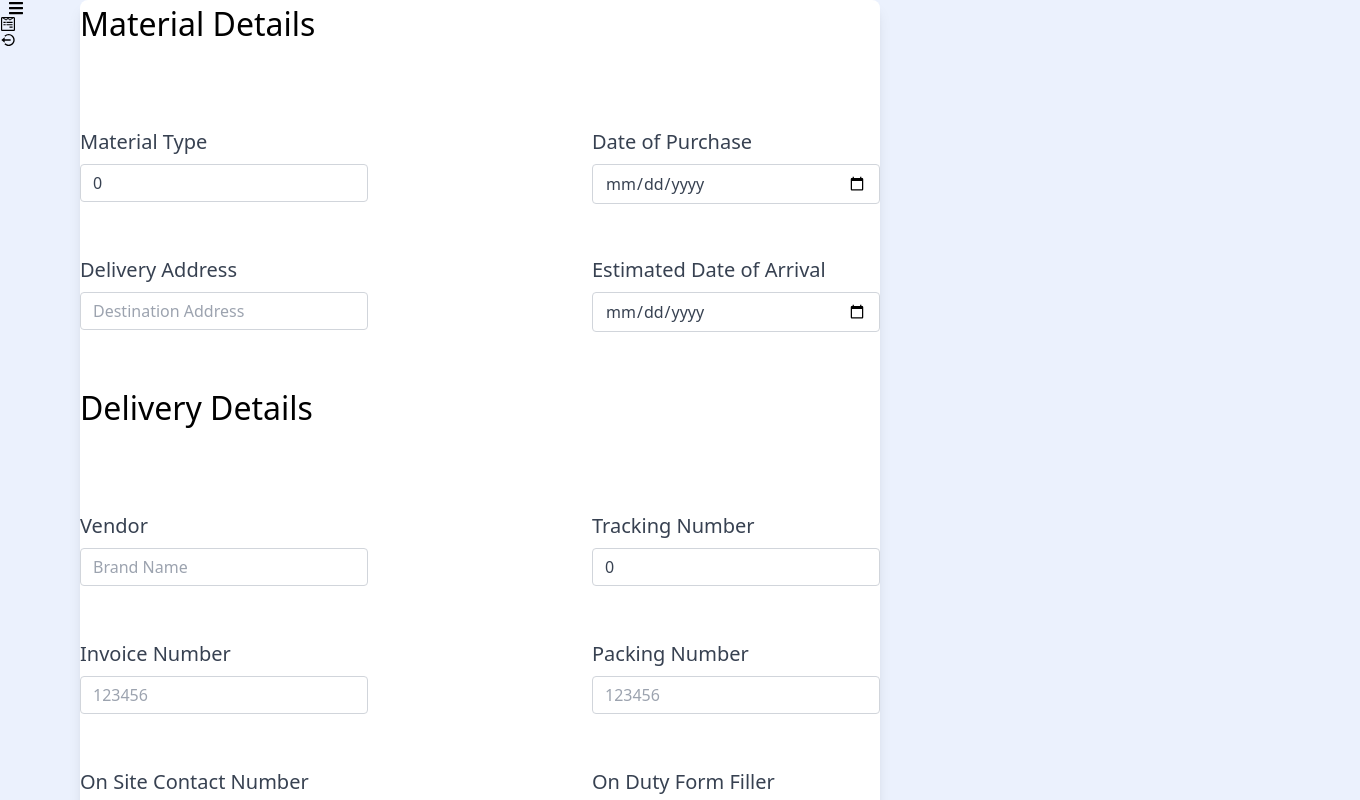
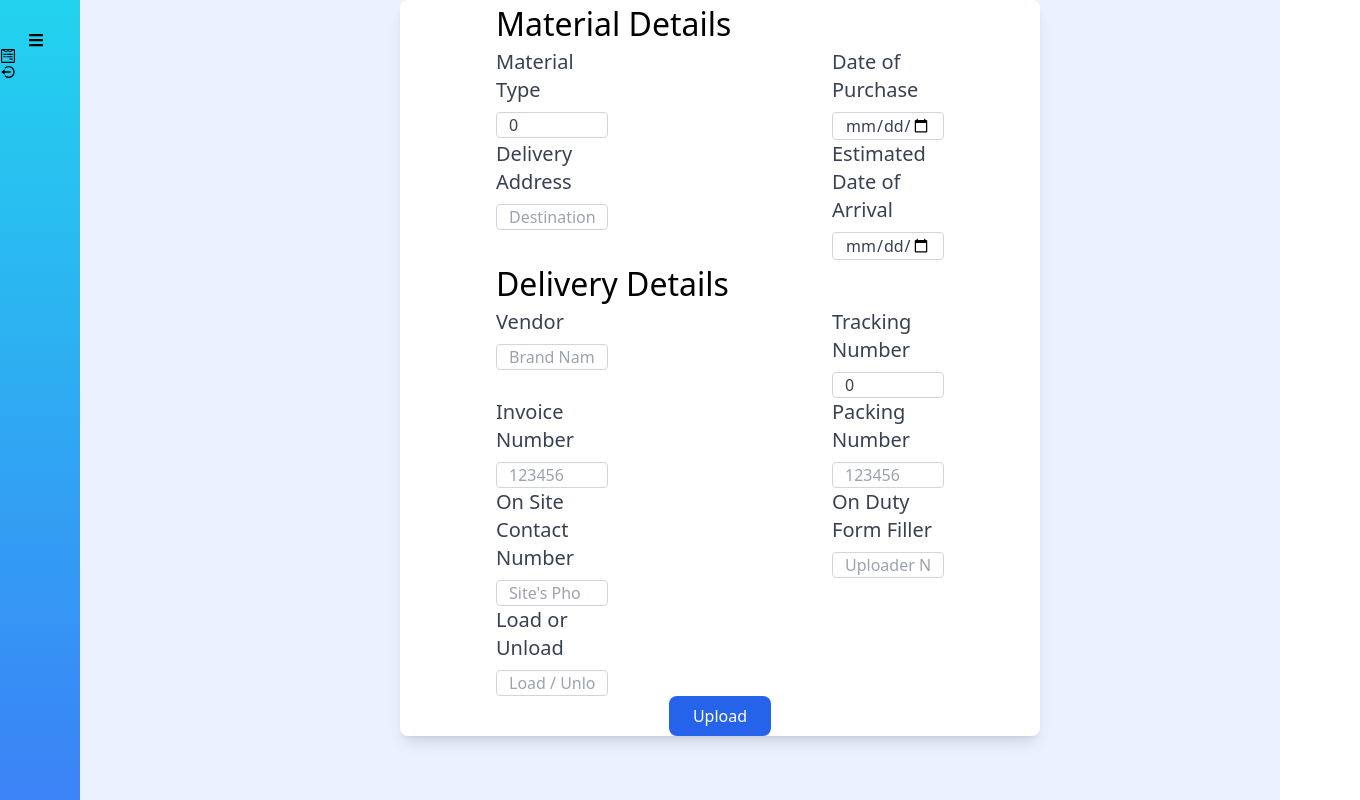
Before and after one commit to Xeril-Lala/Hex-Logistics, a React (Create React App) app: page /login in a window 1280 px wide. Shown: the top 800 px of the page, 1360 px wide, since content can reach past the window. Built offline with nearby package versions, Linux system fonts and the light colour scheme; what @microsoft/signalr would draw is missing.

Commit message:
sidebar update
inche kgadero

```diff
--- a/src/App.css
+++ b/src/App.css
@@ -1,9 +1,14 @@
 .App {
   text-align: center;
+
 }
+.card {
+  @apply
+  dark:bg-zinc-800
+  rounded-lg
+  shadow-lg
+  bg-white;
 
-.card {
-  @apply dark:bg-zinc-800  rounded-lg shadow-lg bg-white;
 }
 
 .percentageChart{
@@ -23,8 +28,22 @@
 }
 /* py-2 al CARD */
 
-
-
+.top_section{
+    display: flex;
+    align-items:center;
+    padding-right:80px;
+}
+.container-side{
+    display:flex;
+}
+.logo{
+    font-size: 35px;
+}
+.bars{
+    display: flex;
+    font-size: 25px;
+    margin-left: 50px;
+}
 /*Sidebar*/
 /*
 .adjust{
@@ -37,28 +56,15 @@
     text-decoration: none;
 }
 
-.container-side{
-    display:flex;
 
-}
 
 main{
     width: 100%;
     padding: 10px;
 }
-.top_section{
-    display: flex;
-    align-items:center;
-    padding:20px 15px;
-}
-.logo{
-    font-size: 35px;
-}
-.bars{
-    display: flex;
-    font-size: 25px;
-    margin-left: 50px;
-}
+
+
+
 .link{
 
     padding: 15px 25px;
--- a/src/App.js
+++ b/src/App.js
@@ -14,8 +14,8 @@ import RequireAdmin from './routes/RequireAdmin';
 const App = () => {
   return (
     <UserContextProvider>
-      <div className="App bg-[#ebf1fd] dark:bg-zinc-900 dark:text-white">
-        <Sidebar>
+      <div className="App bg-[#ebf1fd] dark:bg-zinc-900 dark:text-white ">
+        <Sidebar >
           {/*
           <Routes>
             <Route
@@ -46,7 +46,7 @@ const App = () => {
             <Route path="/login" element={<Login />}/>
           </Routes>*/}
           <Form/>
-        </Sidebar>
+        </Sidebar >
 
 
       </div>
--- a/src/components/form/Form.css
+++ b/src/components/form/Form.css
@@ -3,9 +3,26 @@ input{
 }
 .box {
 	@apply
-		min-w-full
-		h-32
-        w-72
-		min-h-full
+		h-full
+        w-full
 		rounded;
+
 }
+
+.Form_Imput{
+
+	@apply
+
+    block
+    w-full
+    px-3
+    text-base
+    font-normal
+    text-gray-700
+    bg-white bg-clip-padding
+    border border-solid border-gray-300
+    rounded
+    transition
+    m-0
+    focus:text-gray-700 focus:bg-white focus:border-blue-300 focus:outline-none
+}
--- a/src/components/form/Form.jsx
+++ b/src/components/form/Form.jsx
@@ -37,8 +37,9 @@ const Form = () => {
 
 console.log(Date.new);
   return (
-    <div className="bg-white h-full container w-full grid place-items-center rounded-lg shadow-lg">
-      <div class="grid overflow-hidden grid-cols-2 auto-rows-auto gap-x-56 gap-y-0 h-full ">
+    <div className="bg-red w-screen">
+      <div className="bg-white h-5/6 w-3/6 px-24 mr-auto ml-auto place-items-center rounded-lg shadow-lg grid grid-cols-2 gap-x-56 gap-y-0">
+
           <div class="box col-span-2 text-left text-3xl">Material Details</div>
 
 
@@ -55,22 +56,7 @@ console.log(Date.new);
               name="materialId"
               onChange = { handleInput }
               value={ formData.materialId}
-            className="
-                    form-control
-                    block
-                    w-full
-                    px-3
-                    py-1.5
-                    text-base
-                    font-normal
-                    text-gray-700
-                    bg-white bg-clip-padding
-                    border border-solid border-gray-300
-                    rounded
-                    transition
-                    ease-in-out
-                    m-0
-                    focus:text-gray-700 focus:bg-white focus:border-blue-300 focus:outline-none"
+              className="Form_Imput form-control"
               id="materialType"
               placeholder="Steel"
             />
@@ -95,23 +81,7 @@ console.log(Date.new);
               name="purchaseDate"
               onChange = { handleInput }
               value={ formData.purchaseDate }
-            class="
-                    form-control
-                    block
-                    w-full
-                    px-3
-                    py-1.5
-                    text-base
-                    font-normal
-                    text-gray-700
-                    bg-white bg-clip-padding
-                    border border-solid border-gray-300
-                    rounded
-                    transition
-                    ease-in-out
-                    m-0
-                    focus:text-gray-700 focus:bg-white focus:border-blue-300 focus:outline-none
-                "
+              className="Form_Imput form-control"
               id="datePurchase"
             />
           </div>
@@ -129,23 +99,7 @@ console.log(Date.new);
               name="deliveryAddress"
               onChange = { handleInput }
               value={ formData.deliveryAddress}
-            class="
-                    form-control
-                    block
-                    w-full
-                    px-3
-                    py-1.5
-                    text-base
-                    font-normal
-                    text-gray-700
-                    bg-white bg-clip-padding
-                    border border-solid border-gray-300
-                    rounded
-                    transition
-                    ease-in-out
-                    m-0
-                    focus:text-gray-700 focus:bg-white focus:border-blue-300 focus:outline-none
-                "
+              className="Form_Imput form-control"
               id="deliveryLocation"
               placeholder="Destination Address"
             />
@@ -164,23 +118,7 @@ console.log(Date.new);
               name="estimatedDate"
               onChange = { handleInput }
               value={ formData.estimatedDate}
-            class="
-                    form-control
-                    block
-                    w-full
-                    px-3
-                    py-1.5
-                    text-base
-                    font-normal
-                    text-gray-700
-                    bg-white bg-clip-padding
-                    border border-solid border-gray-300
-                    rounded
-                    transition
-                    ease-in-out
-                    m-0
-                    focus:text-gray-700 focus:bg-white focus:border-blue-300 focus:outline-none
-                "
+              className="Form_Imput form-control"
               id="estamatedArrival"
               placeholder="#123456"
             />
@@ -201,23 +139,7 @@ console.log(Date.new);
               name="vendor"
               onChange = { handleInput }
               value={ formData.vendor}
-            class="
-                    form-control
-                    block
-                    w-full
-                    px-3
-                    py-1.5
-                    text-base
-                    font-normal
-                    text-gray-700
-                    bg-white bg-clip-padding
-                    border border-solid border-gray-300
-                    rounded
-                    transition
-                    ease-in-out
-                    m-0
-                    focus:text-gray-700 focus:bg-white focus:border-blue-300 focus:outline-none
-                "
+              className="Form_Imput form-control"
               id="vendorName"
               placeholder="Brand Name"
             />
@@ -236,23 +158,7 @@ console.log(Date.new);
               name="trackingNumber"
               onChange = { handleInput }
               value={ formData.trackingNumber }
-            class="
-                    form-control
-                    block
-                    w-full
-                    px-3
-                    py-1.5
-                    text-base
-                    font-normal
-                    text-gray-700
-                    bg-white bg-clip-padding
-                    border border-solid border-gray-300
-                    rounded
-                    transition
-                    ease-in-out
-                    m-0
-                    focus:text-gray-700 focus:bg-white focus:border-blue-300 focus:outline-none
-                "
+              className="Form_Imput form-control"
               id="trackNumber"
               placeholder="123456"
             />
@@ -271,23 +177,7 @@ console.log(Date.new);
               name="invoiceNumber"
               onChange = { handleInput }
               value={ formData.invoiceNumber }
-            class="
-                    form-control
-                    block
-                    w-full
-                    px-3
-                    py-1.5
-                    text-base
-                    font-normal
-                    text-gray-700
-                    bg-white bg-clip-padding
-                    border border-solid border-gray-300
-                    rounded
-                    transition
-                    ease-in-out
-                    m-0
-                    focus:text-gray-700 focus:bg-white focus:border-blue-300 focus:outline-none
-                "
+              className="Form_Imput form-control"
               id="invoiceNumber"
               placeholder="123456"
             />
@@ -306,23 +196,7 @@ console.log(Date.new);
               name="packingNumber"
               onChange = { handleInput }
               //value={ formData.materialId }
-            class="
-                    form-control
-                    block
-                    w-full
-                    px-3
-                    py-1.5
-                    text-base
-                    font-normal
-                    text-gray-700
-                    bg-white bg-clip-padding
-                    border border-solid border-gray-300
-                    rounded
-                    transition
-                    ease-in-out
-                    m-0
-                    focus:text-gray-700 focus:bg-white focus:border-blue-300 focus:outline-none
-                "
+              className="Form_Imput form-control"
               id="packingNumber"
               placeholder="123456"
             />
@@ -339,23 +213,7 @@ console.log(Date.new);
               name="contactNumber"
               onChange = { handleInput }
               value={ formData.contactNumber}
-            class="
-                    form-control
-                    block
-                    w-full
-                    px-3
-                    py-1.5
-                    text-base
-                    font-normal
-                    text-gray-700
-                    bg-white bg-clip-padding
-                    border border-solid border-gray-300
-                    rounded
-                    transition
-                    ease-in-out
-                    m-0
-                    focus:text-gray-700 focus:bg-white focus:border-blue-300 focus:outline-none
-                "
+              className="Form_Imput form-control"
               id="onSiteNumber"
               placeholder="Site's Phone Number"
             />
@@ -373,23 +231,7 @@ console.log(Date.new);
               name="formFiller"
               onChange = { handleInput }
               value={ formData.formFiller }
-            class="
-                    form-control
-                    block
-                    w-full
-                    px-3
-                    py-1.5
-                    text-base
-                    font-normal
-                    text-gray-700
-                    bg-white bg-clip-padding
-                    border border-solid border-gray-300
-                    rounded
-                    transition
-                    ease-in-out
-                    m-0
-                    focus:text-gray-700 focus:bg-white focus:border-blue-300 focus:outline-none
-                "
+              className="Form_Imput form-control"
               id="formFiller"
               placeholder="Uploader Name"
             />
@@ -405,36 +247,24 @@ console.log(Date.new);
               name="loadUnload"
               onChange = { handleInput }
               //value={ formData.?????????????}
-            class="
-                    form-control
-                    block
-                    w-full
-                    px-3
-                    py-1.5
-                    text-base
-                    font-normal
-                    text-gray-700
-                    bg-white bg-clip-padding
-                    border border-solid border-gray-300
-                    rounded
-                    transition
-                    ease-in-out
-                    m-0
-                    focus:text-gray-700 focus:bg-white focus:border-blue-300 focus:outline-none
-                "
+              className="Form_Imput form-control"
               id="formFiller"
               placeholder="Load / Unload"
             />
           </div>
-      </div>
-      <div class="">
+
+          <div class="col-span-2">
             <button
-        class="px-6 py-2 text-white bg-blue-600 rounded-lg hover:bg-blue-900 mb-10"
+              class="px-6 py-2 text-white bg-blue-600 rounded-lg hover:bg-blue-900 "
               onClick = { handleSubmit }
             >
               Upload
             </button>
           </div>
+
+
+        </div>
+
     </div>
   );
 };
--- a/src/components/sideBar/Sidebar.jsx
+++ b/src/components/sideBar/Sidebar.jsx
@@ -31,12 +31,12 @@ const Sidebar = ({children}) => {
   ]
   return (
 
-      <div className="flex">
+      <div className="flex h-screen">
         { isLogged &&
-         <div style={{width: isOpen ? "350px" : "80px"}} className="">
+         <div style={{width: isOpen ? "350px" : "80px"}} className="bg-gradient-to-b from-cyan-400 to-blue-500">
              <div className="top_section">
                  <h1 style={{display: isOpen ? "block" : "none"}} className=""> <SiHexo/> </h1>
-                 <div style={{marginLeft: isOpen ? "165px" : "8px"}} className="">
+                 <div style={{marginLeft: isOpen ? "165px" : "28px"}} className=" mt-8">
                      <FaBars onClick={toggle}/>
                  </div>
              </div>
--- a/src/index.css
+++ b/src/index.css
@@ -1,10 +1,12 @@
 @tailwind base;
 @tailwind components;
 @tailwind utilities;
-
+/*
 html{
-    @apply  bg-[#ebf1fd] dark:bg-zinc-900;
+    @apply
+    bg-[#ebf1fd]
+    dark:bg-zinc-900
+    h-full;
   }
   body{
-    height: 100%;
-  }
+  }*/
```
Lines whose indentation alone changed are shown as unchanged.
